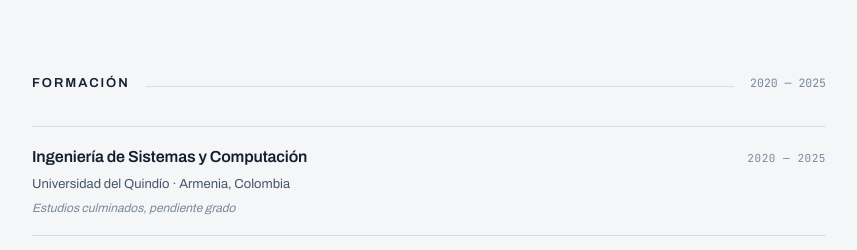
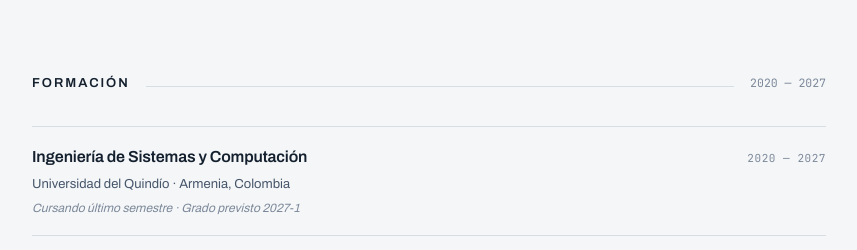
Before and after one commit to BrianZuto/BrianZuto.github.io, a plain HTML site: page index.html in a window 1280 px wide. Shown: the part 4259-4509 px from the top of the page, 334-1191 px from the left. Drawn offline with Linux system fonts and the light colour scheme.

Commit message:
Educacion: cursando ultimo semestre, grado previsto 2027-1

```diff
--- a/index.html
+++ b/index.html
@@ -447,13 +447,13 @@ footer{
     </section>
 
     <section id="formacion">
-      <div class="sec-head"><h2>Formación</h2><span class="rule"></span><span class="count">2020 — 2025</span></div>
+      <div class="sec-head"><h2>Formación</h2><span class="rule"></span><span class="count">2020 — 2027</span></div>
 
       <article class="edu">
         <h3>Ingeniería de Sistemas y Computación</h3>
-        <span class="yr">2020 — 2025</span>
+        <span class="yr">2020 — 2027</span>
         <span class="org">Universidad del Quindío · Armenia, Colombia</span>
-        <span class="note">Estudios culminados, pendiente grado</span>
+        <span class="note">Cursando último semestre · Grado previsto 2027-1</span>
       </article>
 
       <article class="edu">
```
